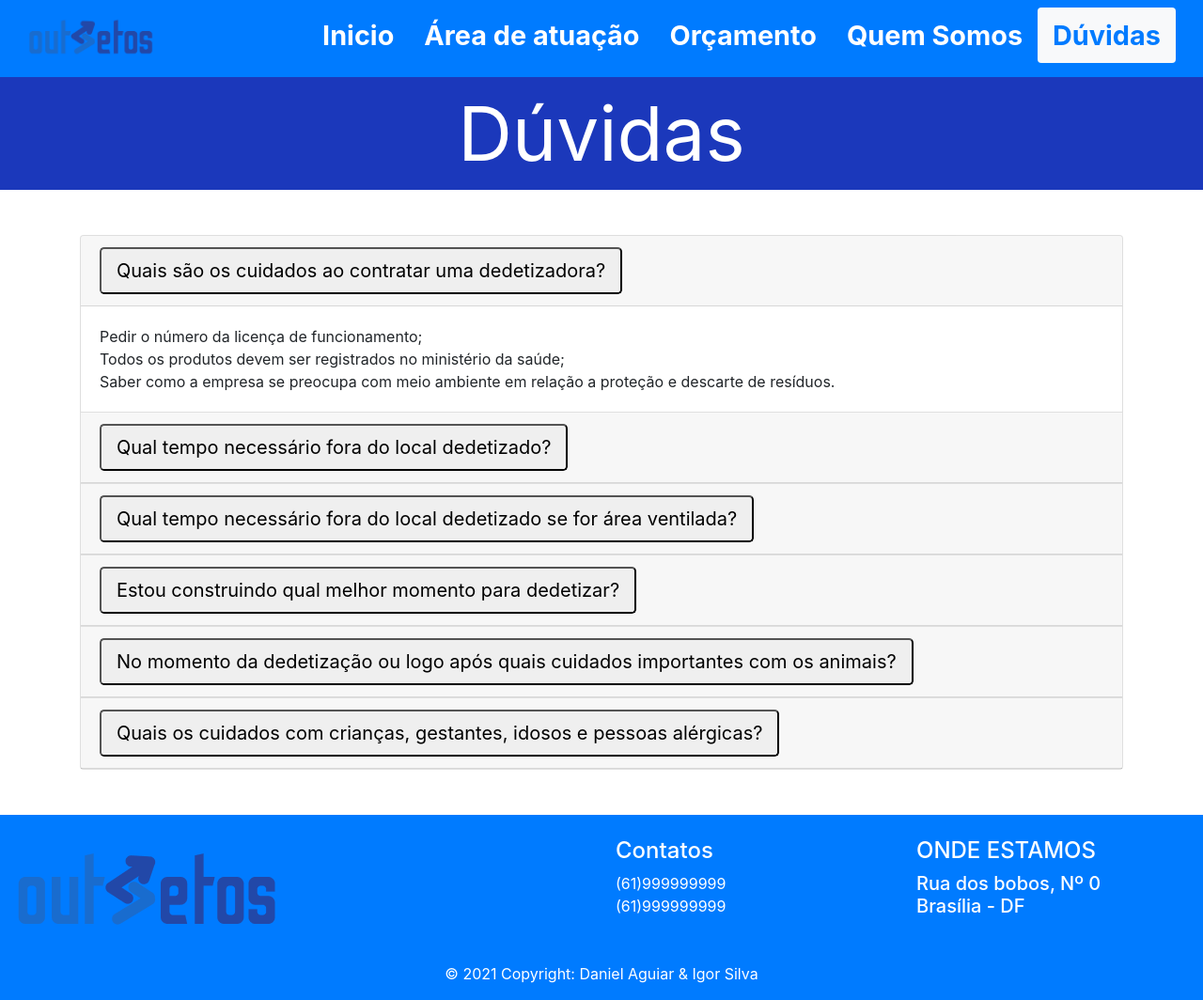
After one commit to outsetos/outsetos.github.io, a web app: file duvidas.html in a window 1280 px wide. The commit adds this page. Shown: the whole page at 94% size. Run offline with its HTML, style and script files only (its server is not run), Linux system fonts and the light colour scheme.

Commit message:
feat: Pagina de dúvidas

```diff
--- a/css/style.css
+++ b/css/style.css
@@ -1,9 +1,9 @@
 body{
+    font-family: Roboto 'Franklin Gothic Medium', 'Arial Narrow', Arial, sans-serif;
     background-color: #FFFFFF;
 }
 
 nav{
-    font-family: Roboto 'Franklin Gothic Medium', 'Arial Narrow', Arial, sans-serif;
     font-style: normal;
     font-weight: bold;
     font-size: 1.8rem;
@@ -15,4 +15,10 @@ h2{
 
 .texto-quemsomos{
     font-size: 1.2rem;
+    font-weight: bold;
 }
+
+.duvidas-titulo{
+    background-color: #1b38bb;
+    font-size: 5rem;
+}
--- /dev/null
+++ b/duvidas.html
@@ -0,0 +1,241 @@
+<!DOCTYPE html>
+<html lang="pt-br">
+  <head>
+    <meta charset="UTF-8" />
+    <meta http-equiv="X-UA-Compatible" content="IE=edge" />
+    <meta
+      name="description"
+      content="Porque você os insetos out e não in da sua casa!"
+    />
+    <meta name="keywords" content="HTML, CSS, JavaScript" />
+    <meta name="author" content="Daniel Aguiar, Igor Silva" />
+    <meta name="viewport" content="width=device-width, initial-scale=1.0" />
+    <link rel="stylesheet" href="css/bootstrap.min.css" />
+    <link rel="stylesheet" href="css/style.css" />
+
+    <title>Dúvidas</title>
+  </head>
+  <body >
+    <nav class="navbar justify-content-center bg-primary">
+      <ul class="nav nav-pills">
+        <li class="nav-item">
+          <a class="navbar-brand" href="#">
+            <img src="images/logo.png" width="48%" height="100%" alt="" />
+          </a>
+        </li>
+        <li class="nav-item">
+          <a class="nav-link text-white" href="index.html">Inicio</a>
+        </li>
+        <li class="nav-item">
+          <a class="nav-link text-white" href="#">Área de atuação</a>
+        </li>
+        <li class="nav-item">
+          <a class="nav-link text-white" href="/orcamento.html">Orçamento</a>
+        </li>
+        <li class="nav-item">
+          <a class="nav-link text-white" href="quem-somos.html">Quem Somos</a>
+        </li>
+        <li class="nav-item">
+          <a class="nav-link active text-primary bg-light" href="#">Dúvidas</a>
+        </li>
+      </ul>
+    </nav>
+    <div class="container-fluid duvidas-titulo text-center text-white">
+      Dúvidas
+    </div>
+
+    <div class="container mt-5">
+
+      <div class="accordion" id="duvidas">
+        <div class="card">
+          <div class="card-header" id="duvida1">
+            <h5 class="mb-0">
+              <button
+                class="btn-lg"
+                type="button"
+                data-toggle="collapse"
+                data-target="#collapse1"
+                aria-expanded="true"
+                aria-controls="collapse1"
+              >
+                Quais são os cuidados ao contratar uma dedetizadora?
+              </button>
+            </h5>
+          </div>
+
+          <div
+            id="collapse1"
+            class="collapse show"
+            aria-labelledby="duvida1"
+            data-parent="#duvidas"
+          >
+            <div class="card-body">
+              Pedir o número da licença de funcionamento; <br> Todos os produtos
+              devem ser registrados no ministério da saúde; <br> Saber como a empresa
+              se preocupa com meio ambiente em relação a proteção e descarte de
+              resíduos.
+            </div>
+          </div>
+        </div>
+
+        <div class="card">
+          <div class="card-header" id="duvida2">
+            <h5 class="mb-0">
+              <button
+                class="btn-lg"
+                type="button"
+                data-toggle="collapse"
+                data-target="#collapse2"
+                aria-expanded="false"
+                aria-controls="collapse2"
+              >
+                Qual tempo necessário fora do local dedetizado?
+              </button>
+            </h5>
+          </div>
+          <div
+            id="collapse2"
+            class="collapse"
+            aria-labelledby="duvida2"
+            data-parent="#duvidas"
+          >
+            <div class="card-body">
+              Dedetizações com gel: não há necessidade de ausência; <br> Dedetizações
+              com spray: De 3 a 7 horas a depender da praga alvo;<br> Desratização:
+              não há necessidade de ausência.
+            </div>
+          </div>
+        </div>
+
+        <div class="card">
+          <div class="card-header" id="duvida3">
+            <h5 class="mb-0">
+              <button
+                class="btn-lg"
+                type="button"
+                data-toggle="collapse"
+                data-target="#collapse3"
+                aria-expanded="false"
+                aria-controls="collapse3"
+              >
+                Qual tempo necessário fora do local dedetizado se for área
+                ventilada?
+              </button>
+            </h5>
+          </div>
+          <div
+            id="collapse3"
+            class="collapse"
+            aria-labelledby="duvida3"
+            data-parent="#duvidas"
+          >
+            <div class="card-body">
+              Do período da aplicação até a total secagem do produto.
+            </div>
+          </div>
+        </div>
+
+        <div class="card">
+          <div class="card-header" id="duvida4">
+            <h5 class="mb-0">
+              <button
+                class="btn-lg"
+                type="button"
+                data-toggle="collapse"
+                data-target="#collapse4"
+                aria-expanded="false"
+                aria-controls="collapse4"
+              >
+                Estou construindo qual melhor momento para dedetizar?
+              </button>
+            </h5>
+          </div>
+          <div
+            id="collapse4"
+            class="collapse"
+            aria-labelledby="duvida4"
+            data-parent="#duvidas"
+          >
+            <div class="card-body">
+              No início uma dedetização preventiva contra cupins na fundação e
+              logo depois da faxina geral após conclusão da obra.
+            </div>
+          </div>
+        </div>
+
+
+        <div class="card">
+            <div class="card-header" id="duvida5">
+              <h5 class="mb-0">
+                <button
+                  class="btn-lg"
+                  type="button"
+                  data-toggle="collapse"
+                  data-target="#collapse5"
+                  aria-expanded="false"
+                  aria-controls="collapse5"
+                >
+                No momento da dedetização ou logo após quais cuidados importantes com os animais?
+                </button>
+              </h5>
+            </div>
+            <div
+              id="collapse5"
+              class="collapse"
+              aria-labelledby="duvida5"
+              data-parent="#duvidas"
+            >
+              <div class="card-body">
+                No momento da aplicação deixá-los isolados, até a secagem e cristalização do produto. Uma vez cristalizados perde o efeito contra animais domésticos, e precisaria de grandes doses para atingir o porte desses tipos de animais.
+
+              <br> Desratização: as iscas têm em sua composição ingrediente de segurança extremamente amargos sendo muito difícil de ser ingerido por humanos ou animais. E anda assim se ingerido precisaria de grandes dosagem para causar danos.
+              </div>
+            </div>
+          </div>
+
+
+          <div class="card">
+            <div class="card-header" id="duvida6">
+              <h5 class="mb-0">
+                <button
+                  class="btn-lg"
+                  type="button"
+                  data-toggle="collapse"
+                  data-target="#collapse6"
+                  aria-expanded="false"
+                  aria-controls="collapse6"
+                >
+               Quais os cuidados com crianças, gestantes, idosos e pessoas alérgicas?
+                </button>
+              </h5>
+            </div>
+            <div
+              id="collapse6"
+              class="collapse"
+              aria-labelledby="duvida6"
+              data-parent="#duvidas"
+            >
+              <div class="card-body">
+                No momento da aplicação deixá-los isolados, até a secagem e cristalização do produto. Uma vez cristalizados perde o efeito contra animais domésticos, e precisaria de grandes doses para atingir o porte desses tipos de animais.
+
+              <br> Desratização: as iscas têm em sua composição ingrediente de segurança extremamente amargos sendo muito difícil de ser ingerido por humanos ou animais. E anda assim se ingerido precisaria de grandes dosagem para causar danos.
+              </div>
+            </div>
+          </div>
+      </div>
+    </div>
+
+    <script
+      src="https://code.jquery.com/jquery-3.5.1.slim.min.js"
+      integrity="sha384-DfXdz2htPH0lsSSs5nCTpuj/zy4C+OGpamoFVy38MVBnE+IbbVYUew+OrCXaRkfj"
+      crossorigin="anonymous"
+    ></script>
+    <script
+      src="https://cdn.jsdelivr.net/npm/bootstrap@4.6.0/dist/js/bootstrap.bundle.min.js"
+      integrity="sha384-Piv4xVNRyMGpqkS2by6br4gNJ7DXjqk09RmUpJ8jgGtD7zP9yug3goQfGII0yAns"
+      crossorigin="anonymous"
+    ></script>
+        <script src="js/footer.js"></script>
+        <footer-component></footer-component>
+  </body>
+</html>
--- a/orcamento.html
+++ b/orcamento.html
@@ -37,7 +37,7 @@
           <a class="nav-link text-white" href="quem-somos.html">Quem Somos</a>
         </li>
         <li class="nav-item">
-          <a class="nav-link text-white" href="#">Dúvidas</a>
+          <a class="nav-link text-white" href="/duvidas.html">Dúvidas</a>
         </li>
       </ul>
     </nav>
--- a/quem-somos.html
+++ b/quem-somos.html
@@ -32,7 +32,7 @@
         <a class="nav-link active text-primary bg-light" href="#">Quem Somos</a>
     </li>
     <li class="nav-item">
-        <a class="nav-link text-white" href="#">Dúvidas</a>
+        <a class="nav-link text-white" href="duvidas.html">Dúvidas</a>
     </li>
     </ul>
 </nav>
```
